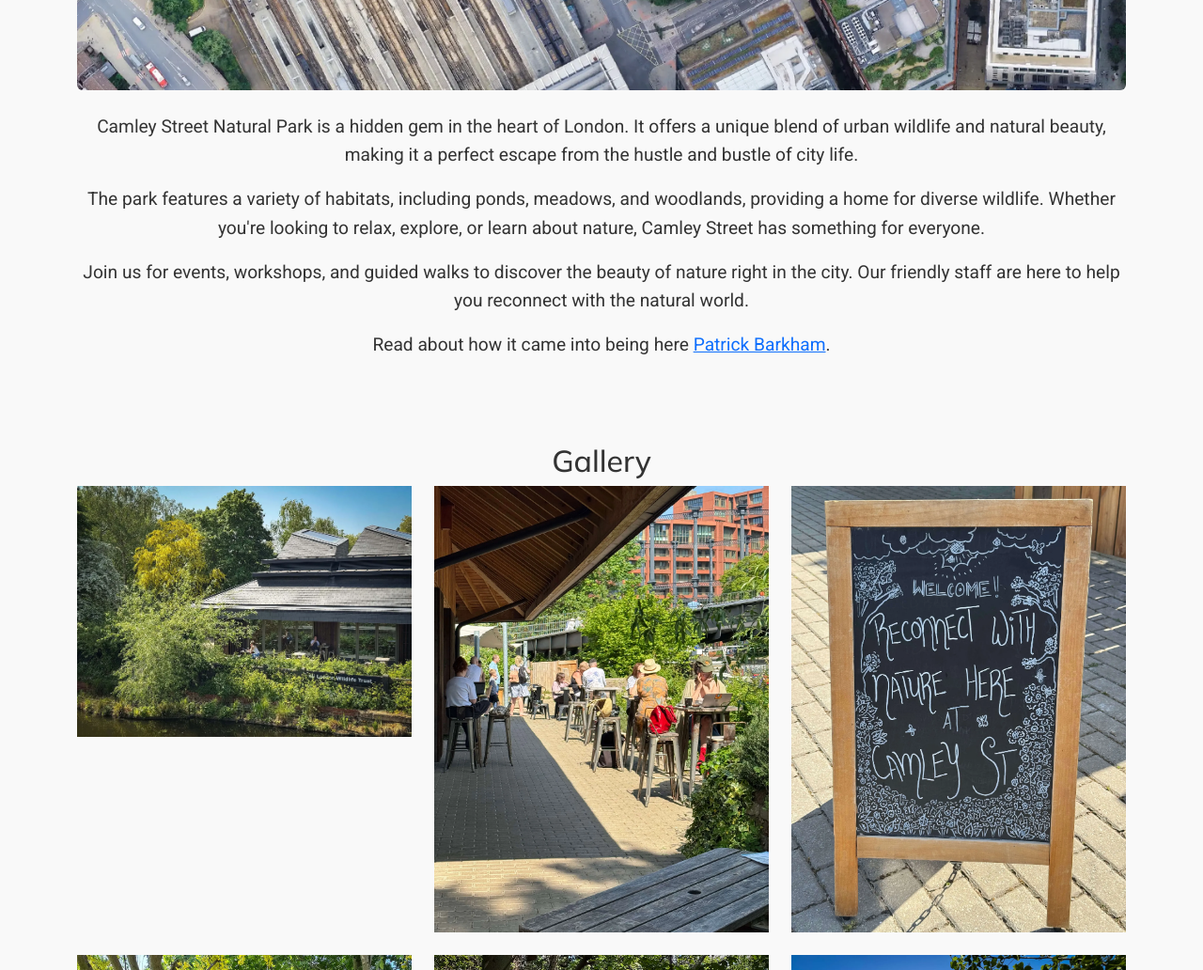
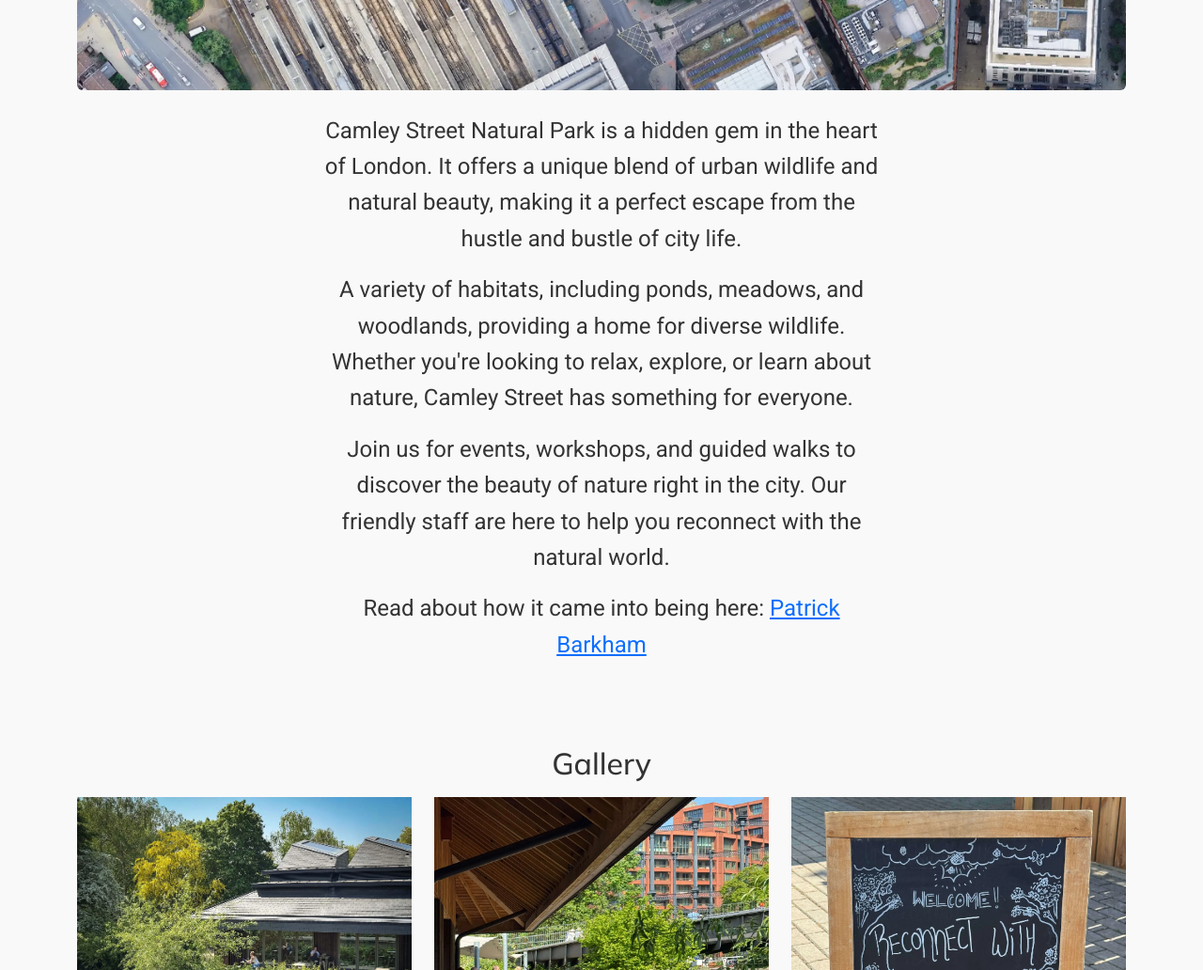
Before and after one commit to GavinKingcome/milestone-project1, a plain HTML site: page index.html in a window 1280 px wide. Shown: the part 1580-2612 px from the top of the page at 94% size. Drawn offline with nearby package versions, Linux system fonts and the light colour scheme.

Commit message:
Increase margin bottom of Gallery

```diff
--- a/assets/css/styles.css
+++ b/assets/css/styles.css
@@ -16,9 +16,16 @@ p {
 }
 /* Target paragraphs in About section */
 #about p {
-  font-size: 1.2rem; /* Adjust the font size as needed */
+  font-size: 1.5rem; /* Adjust the font size as needed */
   line-height: 1.6; /* Optional: Improves readability */
 }
+/* Contain text width in the paragraphs */
+.about-text-container {
+  max-width: 600px; /* Set the maximum width for the text */
+  margin: 0 auto; /* Center the container horizontally */
+  text-align: center; /* Optional: Align text to the left */
+}
+
 html {
   scroll-behavior: smooth;
 }
--- a/index.html
+++ b/index.html
@@ -96,17 +96,17 @@
       </div>
 
       <!-- Text content -->
-      <div class="text-center">
+      <div class="about-text-container">
         <p>
           Camley Street Natural Park is a hidden gem in the heart of London. It
           offers a unique blend of urban wildlife and natural beauty, making it
           a perfect escape from the hustle and bustle of city life.
         </p>
         <p>
-          The park features a variety of habitats, including ponds, meadows, and
-          woodlands, providing a home for diverse wildlife. Whether you're
-          looking to relax, explore, or learn about nature, Camley Street has
-          something for everyone.
+          A variety of habitats, including ponds, meadows, and woodlands,
+          providing a home for diverse wildlife. Whether you're looking to
+          relax, explore, or learn about nature, Camley Street has something for
+          everyone.
         </p>
         <p>
           Join us for events, workshops, and guided walks to discover the beauty
@@ -114,20 +114,20 @@
           reconnect with the natural world.
         </p>
         <p>
-          Read about how it came into being here
+          Read about how it came into being here:
           <a
             href="https://www.theguardian.com/environment/2021/aug/08/how-camley-street-brought-nature-to-the-heart-of-londons-kings-cross-conservation"
             target="_blank"
             rel="noopener noreferrer"
           >
             Patrick Barkham</a
-          >.
+          >
         </p>
       </div>
     </div>
 
     <div id="gallery" class="container py-5">
-      <h2 class="text-center">Gallery</h2>
+      <h2 class="text-center mb-3">Gallery</h2>
 
       <div class="row">
         <div class="col-md-4 mb-4">
```
